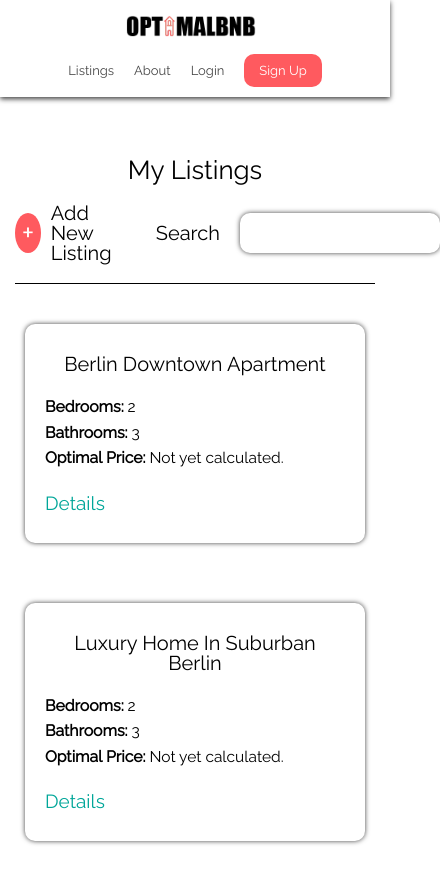
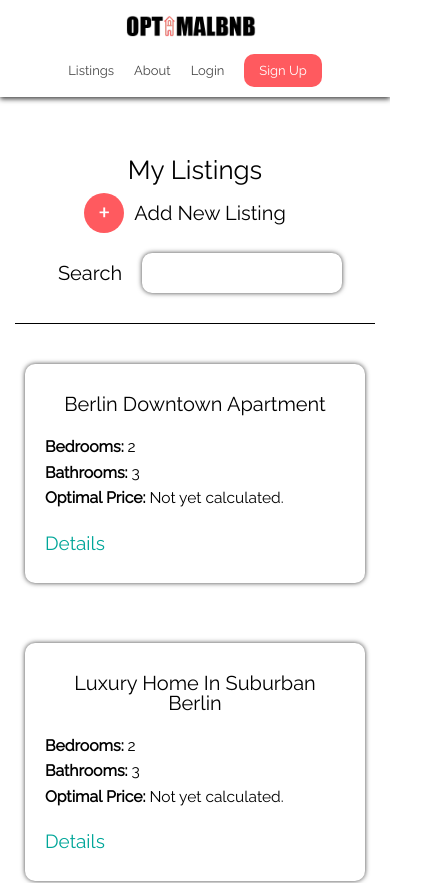
Before and after one commit to Build-Wweek-AirBnB-Optimal-Price-1/Front-End, a React (Create React App) app: page /listings in a window 390 px wide. Shown: the top 883 px of the page, 440 px wide, since content can reach past the window. Built offline with nearby package versions, Linux system fonts and the light colour scheme.

Commit message:
Fixed mobile responsive design

```diff
--- a/src/components/Login.js
+++ b/src/components/Login.js
@@ -14,7 +14,7 @@ function Login(){
     }
 
     return(
-        <Form onSubmit={handleSubmit(onSubmit)}>
+        <Form auth onSubmit={handleSubmit(onSubmit)}>
             <Label>Username</Label>
             <Input
                 name='username'
--- a/src/components/PresentationalComponents.js
+++ b/src/components/PresentationalComponents.js
@@ -109,8 +109,8 @@ export const Form = styled.form`
     justify-content: center;
     align-items: center;
     ${theme.breakpoints.tablet}{
-        width: 900px;
-        flex-direction: row;
+        width: ${props => props.auth ? '340px' : '900px'};
+        flex-direction: ${props => props.auth ? 'column' : 'row'};
         flex-wrap: wrap;
     }
 `;
@@ -164,9 +164,13 @@ export const ControlBar = styled.div`
     display: flex;
     max-width: 900px;
     justify-content: space-between;
+    flex-direction: column;
     margin: 10px auto;
     border-bottom: 1px solid black;
     padding-bottom: 10px;
+    ${theme.breakpoints.tablet}{
+        flex-direction: row;
+    }
 `;
 
 export const ControlBarText = styled.p`
@@ -183,9 +187,12 @@ export const ControlBarText = styled.p`
 `;
 
 export const ControlBarItem = styled.div`
+    margin: 0 auto;
     display: flex;
     align-items: center;
-
+    ${theme.breakpoints.tablet}{
+        margin: 0;
+    }
 `;
 
 export const PlusButton = styled.button`
@@ -306,12 +313,15 @@ export const DetailsButton = styled.div`
 
 export const ConfirmDelete = styled.div`
     margin: 20px auto;
-    width: 400px;
+    width: 300px;
     background-color: ${theme.colors.red};
     padding: 10px;
     border-radius: 10px;
     display: flex;
     align-items: center;
+    ${theme.breakpoints.tablet}{
+        width: 400px;
+    }
 `;
 
 export const ConfirmButton = styled.div`
--- a/src/components/SignUp.js
+++ b/src/components/SignUp.js
@@ -22,7 +22,7 @@ function SignUp(){
     password.current = watch('password', '');
 
     return(
-        <Form onSubmit={handleSubmit(onSubmit)}>
+        <Form auth onSubmit={handleSubmit(onSubmit)}>
             <Label>Username</Label>
             <Input
                 name='username'
```
